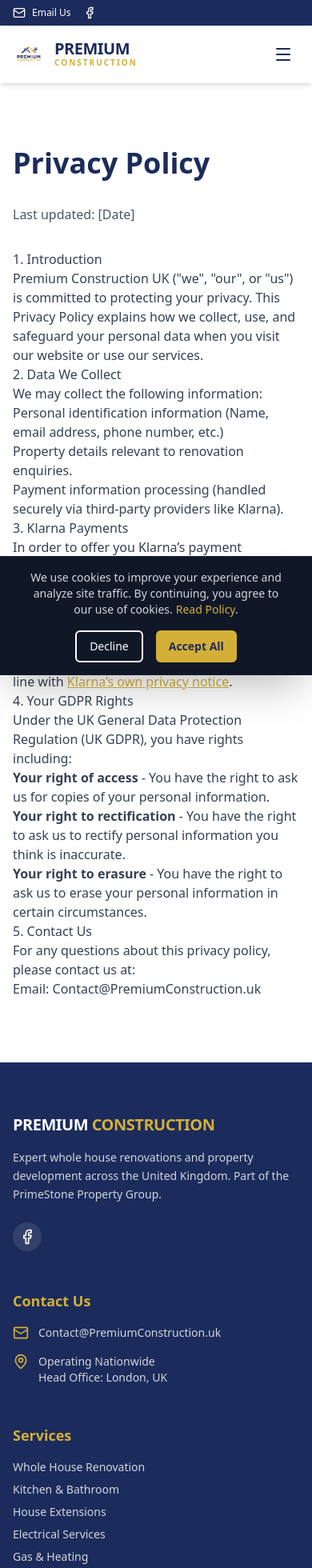
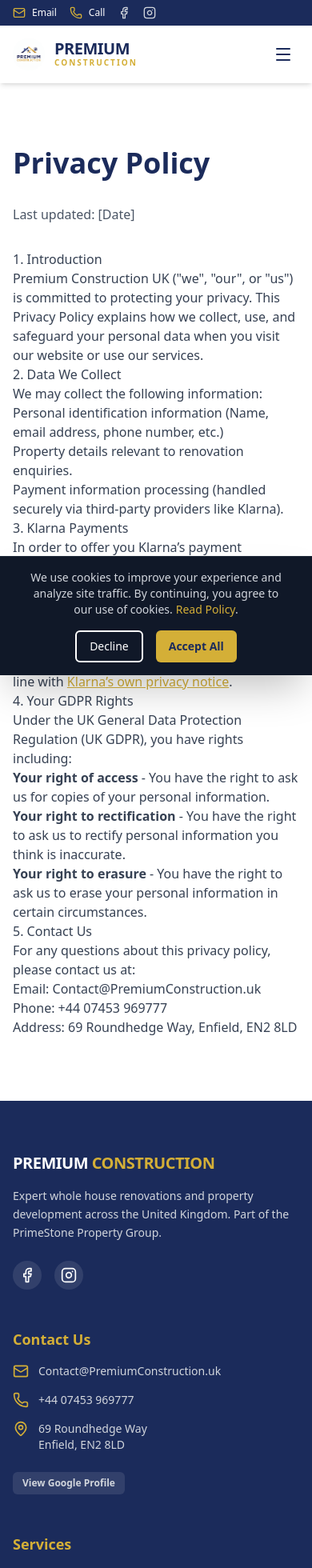
Before and after one commit to jshiz/PremiumConstructionUK, a Next.js app: page /legal/privacy in a window 390 px wide. Shown: the top 1960 px of the page at 80% size. Built offline with nearby package versions, Linux system fonts and the light colour scheme.

Commit message:
Update business address, phone number, and Google profile links

```diff
--- a/app/contact/page.tsx
+++ b/app/contact/page.tsx
@@ -1,6 +1,6 @@
 import { PageHero } from "@/components/features/PageHero";
 import { Button } from "@/components/ui/button";
-import { Mail, Phone, MapPin, Clock } from "lucide-react";
+import { Mail, Phone, MapPin, Clock, Facebook, Instagram } from "lucide-react";
 
 export default function ContactPage() {
     return (
@@ -37,7 +37,7 @@
                                     <div>
                                         <h3 className="font-bold text-primary mb-1">Call Us</h3>
                                         <p className="text-gray-600 text-sm mb-1">Monday - Friday, 9am - 6pm</p>
-                                        <a href="tel:+" className="text-lg font-semibold text-primary hover:text-secondary disabled text-gray-400 cursor-not-allowed">0800 [Pending]</a>
+                                        <a href="tel:+4407453969777" className="text-lg font-semibold text-primary hover:text-secondary">+44 07453 969777</a>
                                     </div>
                                 </div>
 
@@ -46,12 +46,24 @@
                                         <MapPin className="w-6 h-6" />
                                     </div>
                                     <div>
-                                        <h3 className="font-bold text-primary mb-1">Head Office</h3>
+                                        <h3 className="font-bold text-primary mb-1">Office</h3>
                                         <p className="text-gray-600 text-sm">
-                                            Premium Construction UK<br />
-                                            London, United Kingdom
+                                            69 Roundhedge Way<br />
+                                            Enfield, EN2 8LD
                                         </p>
                                     </div>
+                                </div>
+
+                                <div className="pt-4 flex flex-wrap gap-4">
+                                    <a href="https://www.facebook.com/premiumconstructionuk/" target="_blank" rel="noopener noreferrer" className="flex items-center gap-2 px-4 py-2 bg-primary/5 rounded-full text-primary hover:bg-secondary hover:text-white transition-all text-sm font-semibold">
+                                        <Facebook className="w-4 h-4" /> Facebook
+                                    </a>
+                                    <a href="https://www.instagram.com/premiumconstruction_uk/" target="_blank" rel="noopener noreferrer" className="flex items-center gap-2 px-4 py-2 bg-primary/5 rounded-full text-primary hover:bg-secondary hover:text-white transition-all text-sm font-semibold">
+                                        <Instagram className="w-4 h-4" /> Instagram
+                                    </a>
+                                    <a href="https://share.google/kKCAifZmTPhDh4QWq" target="_blank" rel="noopener noreferrer" className="flex items-center gap-2 px-4 py-2 bg-primary/5 rounded-full text-primary hover:bg-secondary hover:text-white transition-all text-sm font-semibold">
+                                        <span className="w-4 h-4 flex items-center justify-center font-bold text-[10px] border border-current rounded-full">G</span> Google Profile
+                                    </a>
                                 </div>
                             </div>
 
--- a/app/legal/privacy/page.tsx
+++ b/app/legal/privacy/page.tsx
@@ -37,7 +37,9 @@
                 <h2>5. Contact Us</h2>
                 <p>
                     For any questions about this privacy policy, please contact us at:<br />
-                    Email: Contact@PremiumConstruction.uk
+                    Email: Contact@PremiumConstruction.uk<br />
+                    Phone: +44 07453 969777<br />
+                    Address: 69 Roundhedge Way, Enfield, EN2 8LD
                 </p>
             </div>
         </div>
--- a/components/layout/Footer.tsx
+++ b/components/layout/Footer.tsx
@@ -1,7 +1,7 @@
 "use client";
 
 import Link from "next/link";
-import { Facebook, Mail, MapPin, Phone } from "lucide-react";
+import { Facebook, Instagram, Mail, MapPin, Phone } from "lucide-react";
 
 export function Footer() {
     const currentYear = new Date().getFullYear();
@@ -18,8 +18,11 @@
                             Part of the PrimeStone Property Group.
                         </p>
                         <div className="flex gap-4">
-                            <a href="https://www.facebook.com/premiumconstructionuk/" className="bg-white/10 p-2 rounded-full hover:bg-secondary hover:text-primary transition-colors">
+                            <a href="https://www.facebook.com/premiumconstructionuk/" target="_blank" rel="noopener noreferrer" className="bg-white/10 p-2 rounded-full hover:bg-secondary hover:text-primary transition-colors" aria-label="Follow us on Facebook">
                                 <Facebook className="w-5 h-5" />
+                            </a>
+                            <a href="https://www.instagram.com/premiumconstruction_uk/" target="_blank" rel="noopener noreferrer" className="bg-white/10 p-2 rounded-full hover:bg-secondary hover:text-primary transition-colors" aria-label="Follow us on Instagram">
+                                <Instagram className="w-5 h-5" />
                             </a>
                         </div>
                     </div>
@@ -33,8 +36,22 @@
                                 <a href="mailto:Contact@PremiumConstruction.uk" className="hover:text-white transition-colors">Contact@PremiumConstruction.uk</a>
                             </li>
                             <li className="flex items-start gap-3">
+                                <Phone className="w-5 h-5 text-secondary shrink-0" />
+                                <a href="tel:+4407453969777" className="hover:text-white transition-colors">+44 07453 969777</a>
+                            </li>
+                            <li className="flex items-start gap-3">
                                 <MapPin className="w-5 h-5 text-secondary shrink-0" />
-                                <span>Operating Nationwide<br />Head Office: London, UK</span>
+                                <span>69 Roundhedge Way<br />Enfield, EN2 8LD</span>
+                            </li>
+                            <li className="flex items-start gap-3 pt-2">
+                                <a
+                                    href="https://share.google/kKCAifZmTPhDh4QWq"
+                                    target="_blank"
+                                    rel="noopener noreferrer"
+                                    className="inline-flex items-center gap-2 bg-white/10 px-3 py-1.5 rounded-md hover:bg-secondary hover:text-primary transition-all text-xs font-semibold"
+                                >
+                                    View Google Profile
+                                </a>
                             </li>
                         </ul>
                     </div>
--- a/components/layout/Header.tsx
+++ b/components/layout/Header.tsx
@@ -2,7 +2,7 @@
 
 import Link from "next/link";
 import { usePathname } from "next/navigation";
-import { Phone, Mail, Facebook, Menu, X, ChevronDown } from "lucide-react";
+import { Phone, Mail, Facebook, Instagram, Menu, X, ChevronDown } from "lucide-react";
 import { useState } from "react";
 import { motion, AnimatePresence } from "framer-motion";
 import { Button, cn } from "@/components/ui/button";
@@ -17,15 +17,22 @@
             {/* Top Bar */}
             <div className="bg-primary text-white py-2 text-xs md:text-sm">
                 <div className="container-custom flex justify-between items-center">
-                    <div className="flex gap-4 sm:gap-6">
+                    <div className="flex gap-4 sm:gap-6 items-center">
                         <a href="mailto:Contact@PremiumConstruction.uk" className="flex items-center gap-2 hover:text-secondary transition-colors">
-                            <Mail className="w-4 h-4" />
+                            <Mail className="w-4 h-4 text-secondary" />
                             <span className="hidden sm:inline">Contact@PremiumConstruction.uk</span>
-                            <span className="sm:hidden">Email Us</span>
+                            <span className="sm:hidden">Email</span>
                         </a>
-                        <a href="https://www.facebook.com/premiumconstructionuk/" target="_blank" rel="noopener noreferrer" className="flex items-center gap-2 hover:text-secondary transition-colors">
+                        <a href="tel:+4407453969777" className="flex items-center gap-2 hover:text-secondary transition-colors">
+                            <Phone className="w-4 h-4 text-secondary" />
+                            <span className="hidden sm:inline">+44 07453 969777</span>
+                            <span className="sm:hidden">Call</span>
+                        </a>
+                        <a href="https://www.facebook.com/premiumconstructionuk/" target="_blank" rel="noopener noreferrer" className="flex items-center gap-2 hover:text-secondary transition-colors text-gray-300">
                             <Facebook className="w-4 h-4" />
-                            <span className="hidden sm:inline">Follow us</span>
+                        </a>
+                        <a href="https://www.instagram.com/premiumconstruction_uk/" target="_blank" rel="noopener noreferrer" className="flex items-center gap-2 hover:text-secondary transition-colors text-gray-300">
+                            <Instagram className="w-4 h-4" />
                         </a>
                     </div>
                     <div className="hidden sm:block">
--- a/components/seo/LocalBusinessSchema.tsx
+++ b/components/seo/LocalBusinessSchema.tsx
@@ -8,13 +8,18 @@
         ],
         "@id": "https://premiumconstruction.uk",
         "url": "https://premiumconstruction.uk",
-        "telephone": "+440800000000",
+        "telephone": "+447453969777",
+        "sameAs": [
+            "https://www.facebook.com/premiumconstructionuk/",
+            "https://www.instagram.com/premiumconstruction_uk/",
+            "https://share.google/kKCAifZmTPhDh4QWq"
+        ],
         "priceRange": "£££",
         "address": {
             "@type": "PostalAddress",
-            "streetAddress": "Pending",
-            "addressLocality": "London",
-            "postalCode": "Pending",
+            "streetAddress": "69 Roundhedge Way",
+            "addressLocality": "Enfield",
+            "postalCode": "EN2 8LD",
             "addressCountry": "UK"
         },
         "parentOrganization": {
@@ -23,8 +28,8 @@
         },
         "geo": {
             "@type": "GeoCoordinates",
-            "latitude": 51.5074,
-            "longitude": -0.1278
+            "latitude": 51.667586,
+            "longitude": -0.108809
         },
         "openingHoursSpecification": [
             {
```
